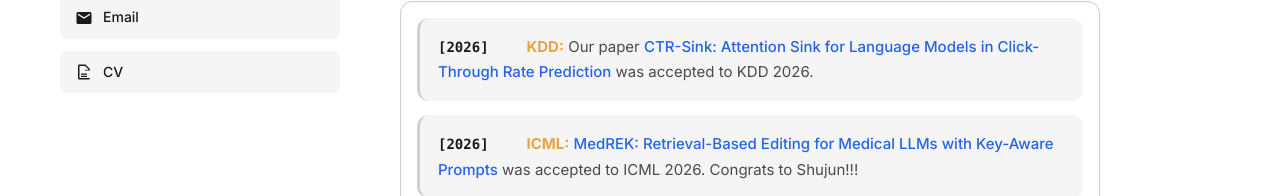
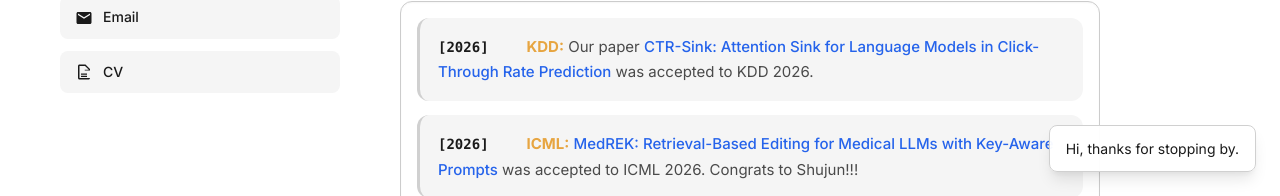
Before and after one commit to UGUESS-lzx/UGUESS-lzx.github.io, a plain HTML site: page index.html in a window 1280 px wide. Both pictures are taken after a click on the link "Home". Shown: the part 604-800 px from the top of the page. Drawn offline with Linux system fonts and the light colour scheme.

Commit message:
Add files via upload

```diff
--- a/app.js
+++ b/app.js
@@ -215,6 +215,14 @@
     function renderAnalytics() {
         const analytics = data.analytics || {};
         if (analytics.enabled === false) return "";
+        const mapOptions = analytics.mapMyVisitors || {};
+        const mapToken = analytics.mapMyVisitorsToken;
+        const mapParams = new URLSearchParams();
+        if (mapToken) mapParams.set("d", mapToken);
+        if (mapOptions.textColor) mapParams.set("cl", mapOptions.textColor);
+        const mapImage = mapToken && mapOptions.embedType !== "script"
+            ? `<a href="${analytics.mapMyVisitorsPage || "#"}"${analytics.mapMyVisitorsPage ? externalAttrs(analytics.mapMyVisitorsPage) : ""} title="Visit tracker" class="analytics-map-link"><img src="https://mapmyvisitors.com/map.png?${mapParams.toString()}" alt="Visitor map"></a>`
+            : "";
 
         return `
             <section class="section site-analytics" id="site-analytics">
@@ -237,7 +245,7 @@
                 </div>
                 `}
                 <div class="analytics-map" id="mapmyvisitors-widget" aria-label="Visitor map">
-                    ${analytics.mapMyVisitorsPage ? `<a href="${analytics.mapMyVisitorsPage}"${externalAttrs(analytics.mapMyVisitorsPage)} class="analytics-map-link">Visitor map</a>` : ""}
+                    ${mapImage}
                 </div>
             </section>
         `;
@@ -260,7 +268,7 @@
 
         const mapToken = analytics.mapMyVisitorsToken;
         const mapTarget = byId("mapmyvisitors-widget");
-        if (mapToken && mapTarget && !document.getElementById("mapmyvisitors")) {
+        if (mapToken && mapTarget && analytics.mapMyVisitors?.embedType === "script" && !document.getElementById("mapmyvisitors")) {
             mapTarget.innerHTML = "";
             const options = analytics.mapMyVisitors || {};
             const params = new URLSearchParams();
@@ -278,6 +286,51 @@
             mapScript.src = `https://mapmyvisitors.com/map.js?${params.toString()}`;
             mapTarget.appendChild(mapScript);
         }
+    }
+
+    function setupGreetings() {
+        const greetings = data.greetings || {};
+        if (greetings.enabled === false) return;
+
+        const toast = document.createElement("div");
+        toast.className = "greeting-toast";
+        toast.setAttribute("role", "status");
+        toast.setAttribute("aria-live", "polite");
+        document.body.appendChild(toast);
+
+        let hideTimer;
+        let hoverShown = false;
+        let lastHoverTime = 0;
+        const duration = Number(greetings.duration) || 3600;
+        const welcomeDelay = Number(greetings.welcomeDelay) || 0;
+
+        const showGreeting = (message) => {
+            if (!message) return;
+            window.clearTimeout(hideTimer);
+            toast.textContent = message;
+            toast.classList.add("visible");
+            hideTimer = window.setTimeout(() => {
+                toast.classList.remove("visible");
+            }, duration);
+        };
+
+        window.setTimeout(() => {
+            showGreeting(greetings.welcome || "Welcome!");
+        }, welcomeDelay);
+
+        window.setTimeout(() => {
+            const showHoverGreeting = () => {
+                const now = Date.now();
+                if (greetings.hoverShowOnce !== false && hoverShown) return;
+                if (greetings.hoverShowOnce === false && now - lastHoverTime < duration + 1000) return;
+                hoverShown = true;
+                lastHoverTime = now;
+                showGreeting(greetings.hover || "Nice to meet you here.");
+            };
+
+            document.body.addEventListener("mouseover", showHoverGreeting);
+            document.body.addEventListener("mousemove", showHoverGreeting);
+        }, welcomeDelay + duration + 300);
     }
 
     function renderContent() {
@@ -335,4 +388,5 @@
     renderContent();
     setupInteractions();
     setupAnalytics();
+    setupGreetings();
 })();
--- a/data.js
+++ b/data.js
@@ -316,6 +316,15 @@
     },
   ],
 
+  greetings: {
+    enabled: true,
+    welcome: "Welcome to my homepage!",
+    hover: "Hi, thanks for stopping by.",
+    welcomeDelay: 500,
+    duration: 3600,
+    hoverShowOnce: true
+  },
+
   analytics: {
     enabled: true,
     title: "Site Analytics",
@@ -324,6 +333,7 @@
     mapMyVisitorsToken: "bpPCDkGuzjBVGY2yARdp_Vhne9i8OzbBmQ-osa1PnKqM",
     mapMyVisitorsPage: "https://mapmyvisitors.com/web/1c53q",
     mapMyVisitors: {
+      embedType: "image",
       width: "a",
       textColor: "ffffff",
       theme: "",
--- a/index.html
+++ b/index.html
@@ -5,7 +5,7 @@
     <meta name="viewport" content="width=device-width, initial-scale=1.0">
     <title>Personal Homepage</title>
     <meta name="description" content="Personal academic homepage">
-    <link rel="stylesheet" href="styles.css?v=education-after-news">
+    <link rel="stylesheet" href="styles.css?v=analytics-image">
     <link rel="preconnect" href="https://fonts.googleapis.com">
     <link rel="preconnect" href="https://fonts.gstatic.com" crossorigin>
     <link href="https://fonts.googleapis.com/css2?family=Inter:wght@300;400;500;600;700&display=swap" rel="stylesheet">
@@ -22,7 +22,7 @@
         </div>
     </div>
 
-    <script src="data.js?v=education-after-news"></script>
-    <script src="app.js?v=education-after-news"></script>
+    <script src="data.js?v=analytics-image"></script>
+    <script src="app.js?v=analytics-image"></script>
 </body>
 </html>
--- a/styles.css
+++ b/styles.css
@@ -639,7 +639,13 @@
     max-width: 100%;
 }
 
+.analytics-map img {
+    display: inline-block;
+    height: auto;
+}
+
 .analytics-map-link {
+    display: inline-block;
     color: #2563eb;
     font-size: 13px;
     text-decoration: none;
@@ -651,6 +657,32 @@
 
 .analytics-map:empty {
     display: none;
+}
+
+/* Greeting Toast */
+.greeting-toast {
+    position: fixed;
+    right: 24px;
+    bottom: 24px;
+    z-index: 200;
+    max-width: min(320px, calc(100vw - 32px));
+    padding: 12px 16px;
+    border: 1px solid var(--border-color);
+    border-radius: 8px;
+    background: rgba(255, 255, 255, 0.96);
+    box-shadow: var(--shadow-lg);
+    color: var(--text-primary);
+    font-size: 14px;
+    line-height: 1.5;
+    opacity: 0;
+    pointer-events: none;
+    transform: translateY(10px);
+    transition: opacity 0.25s ease, transform 0.25s ease;
+}
+
+.greeting-toast.visible {
+    opacity: 1;
+    transform: translateY(0);
 }
 
 /* Responsive Design */
@@ -773,6 +805,11 @@
         min-width: 110px;
         padding: 10px 12px;
     }
+
+    .greeting-toast {
+        right: 16px;
+        bottom: 16px;
+    }
 }
 
 /* Smooth Scrolling */
@@ -822,6 +859,10 @@
         border-color: var(--border-color);
     }
 
+    .greeting-toast {
+        background: rgba(37, 37, 37, 0.96);
+    }
+
     .timeline-item::before {
         border-color: var(--bg-primary);
     }
```
